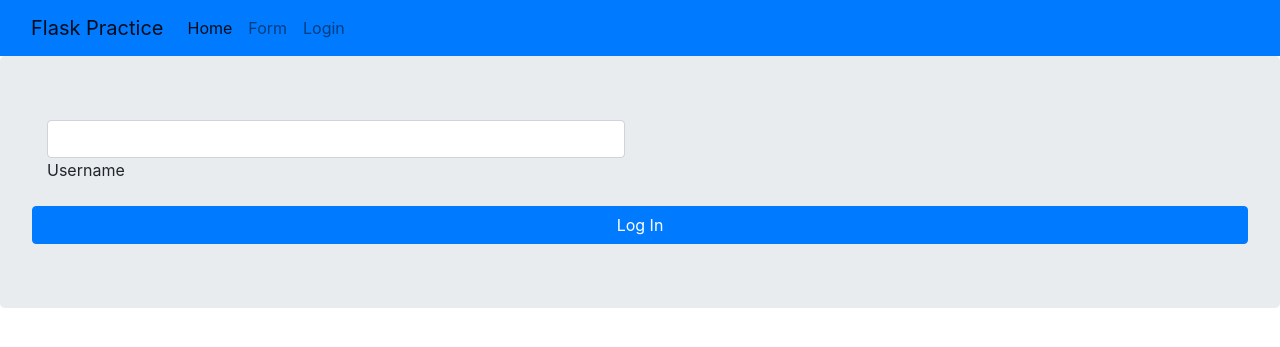
After one commit to Rishabh-infinity/check, a Flask app: page /login in a window 1280 px wide. The commit adds this page. Shown: the top 347 px of the page. Run offline with Flask 2, Linux system fonts and the light colour scheme.

Commit message:
Added cookies, session and database

```diff
--- a/Flask_Practice/main.py
+++ b/Flask_Practice/main.py
@@ -1,32 +1,75 @@
-from flask import Flask, render_template, url_for, request
-from database import db_session
-from models import User
+import sqlite3
+
+from flask import Flask, render_template, url_for, request, make_response, session, redirect
+from datetime import timedelta
 
 app = Flask(__name__)
-
+app.secret_key = "any random string"
+app.permanent_session_lifetime = timedelta(minutes=1)
 
 @app.route("/")
 def index():
-    return render_template("index.html")
+    if 'username' in session:
+        username = session['username']
+        return render_template("index.html", isLogin=True)
+    return render_template("plzLogin.html")
+
+
+@app.route("/login", methods=["POST", "GET"])
+def login():
+    if request.method == 'POST':
+        try:
+            username = request.form['username']
+            session['username'] = request.form['username']
+            with sqlite3.connect('database.db') as con:
+                print("----")
+                cursor = con.cursor()
+                query = 'INSERT INTO user (name) VALUES ("{}")'.format(username)
+                print(query)
+                cursor.execute(query)
+                con.commit()
+                print("added to database")
+                return redirect(url_for('index', isLogin=True))
+        except:
+            print("HERE")
+            con.rollback()
+            return redirect(url_for("index", isLogin=False))
+    else:
+        return render_template("login.html")
+    con.close()
+
+@app.route("/logout")
+def logout():
+    session.pop('username', None)
+    return redirect(url_for('index'))
+
 
 @app.route("/user_form", methods=["POST", "GET"])
 def form():
     if request.method == "GET":
         return render_template("form.html")
     else:
-        data = request.form
-        data_tuple = tuple(data.values())
-        print(data_tuple)
-        user = User(data_tuple[0], data_tuple[1], data_tuple[2])
-        db_session.add(user)
-        db_session.commit()
-        print("data is entered into database!")
-        return render_template("registered.html", data=data)
+        return render_template("registered.html", data=request.form)
 
-@app.route("/all_users")
-def all_users():
-    users = User.query.all()
-    return render_template("all_users.html", users = users)
+
+
+@app.route("/setcookie", methods=["POST", "GET"])
+def setcookie():
+    if request.method == "POST":
+        name = request.form['username']
+        email = request.form['email']
+        resp = make_response(render_template("registered.html",data=request.form))
+        resp.set_cookie('username', name)
+        resp.set_cookie('email', email)
+        return resp
+
+
+
+@app.route("/user_cookie")
+def user_cookie():
+    name = request.cookies.get('username')
+    email = request.cookies.get('email')
+    return "<h1>Name: {}</h1> <br> <h2>Email: {}</h2>".format(name, email)
 
 if __name__ == "__main__":
     app.run(debug=True)
--- a/Flask_Practice/templates/base.html
+++ b/Flask_Practice/templates/base.html
@@ -24,7 +24,11 @@
       <div class="navbar-nav">
         <a class="nav-link active" aria-current="page" href={{url_for("index")}}>Home</a>
         <a class="nav-link" href={{url_for("form")}}>Form</a>
-        <a class="nav-link" href={{url_for("all_users")}}>Submissions</a>
+          {% if isLogin %}
+          <a class="nav-link" href={{url_for("logout")}}>Logout</a>
+          {% else %}
+          <a class="nav-link" href={{url_for("login")}}>Login</a>
+          {% endif %}
       </div>
     </div>
   </div>
--- a/Flask_Practice/templates/form.html
+++ b/Flask_Practice/templates/form.html
@@ -5,7 +5,7 @@
 
 {% block content %}
 <div class="jumbotron">
-<form method="POST">
+<form action="/setcookie" method="POST">
   <!-- Email input -->
   <div class="form-group col-md-6">
     <input type="email" name="email" id="form1Example1" class="form-control" />
--- a/Flask_Practice/templates/index.html
+++ b/Flask_Practice/templates/index.html
@@ -4,7 +4,7 @@
 {% block content %}
 
 <div class="jumbotron">
-  <h1 class="display-4">Hello, world!</h1>
+  <h1 class="display-4">Hello, {{session['username']}}!</h1>
   <p class="lead">This is a simple hero unit, a simple jumbotron-style component for calling extra attention to featured content or information.</p>
   <hr class="my-4">
   <p>It uses utility classes for typography and spacing to space content out within the larger container.</p>
--- /dev/null
+++ b/Flask_Practice/templates/login.html
@@ -0,0 +1,17 @@
+{% extends "base.html" %}
+
+{% block content %}
+
+<div class="jumbotron">
+<form action="" method="POST">
+
+  <div class="form-group col-md-6">
+    <input type="text" name="username" id="username" class="form-control" />
+    <label class="form-label" for="username">Username</label>
+  </div>
+
+  <button type="submit" class="btn btn-primary btn-block">Log In</button>
+</form>
+</div>
+
+{% endblock %}
--- a/Flask_Practice/templates/registered.html
+++ b/Flask_Practice/templates/registered.html
@@ -23,5 +23,9 @@
 
   </tbody>
 </table>
+  <h1>
+    Your cookie has been set!
+</h1>
+<a href={{url_for("user_cookie")}}>See my Cookie</a>
 </div>
 {% endblock %}
```
Also changed, not shown: Flask_Practice/database.py (deleted, +0 -14 lines), Flask_Practice/models.py (deleted, +0 -21 lines), Flask_Practice/templates/all_users.html (deleted, +0 -32 lines), Flask_Practice/test.db (deleted).
